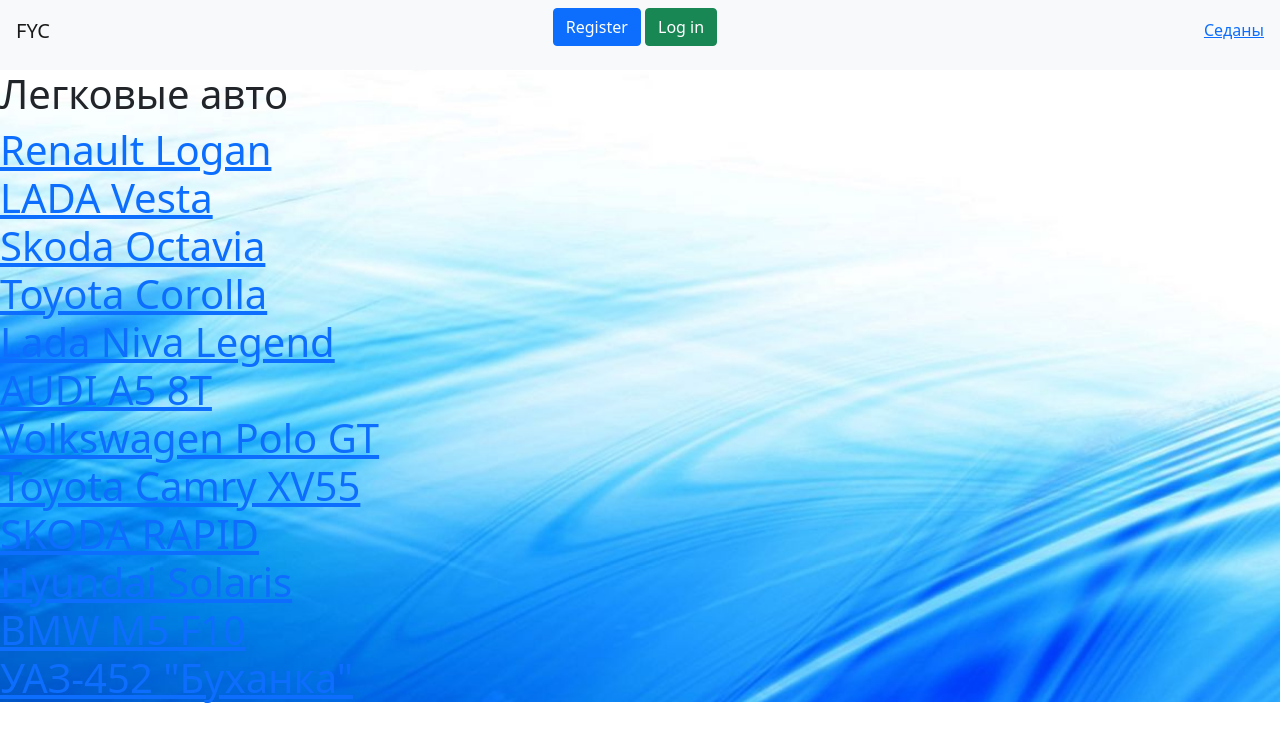
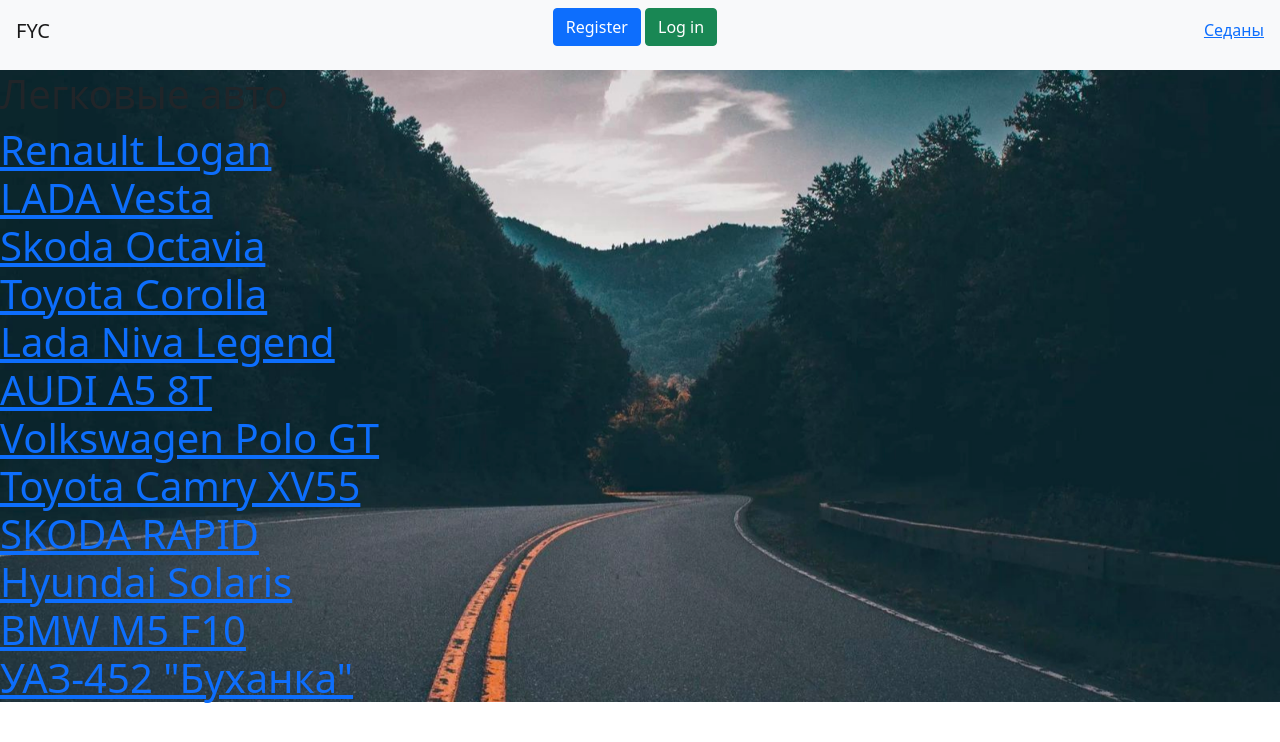
Before and after one commit to DaniilSukhanov/Fyc, a Flask app: page / in a window 1280 px wide. Shown: the top 742 px of the page. Run offline with Flask 2, Linux system fonts and the light colour scheme; data comes from the database, SQL or seed files in the repository; some libraries are stand-ins or nearby versions.

Commit message:
Изменения фона.

```diff
--- a/static/css/css.css
+++ b/static/css/css.css
@@ -4,7 +4,7 @@
 }
 
 main {
-    background-image: url(pliotcaunt.jpg);
+    background-image: url(img.png);
     background-repeat: no-repeat;
     background-position: center center;
     background-attachment: fixed;
```
Also changed, not shown: static/css/img.png (added).
